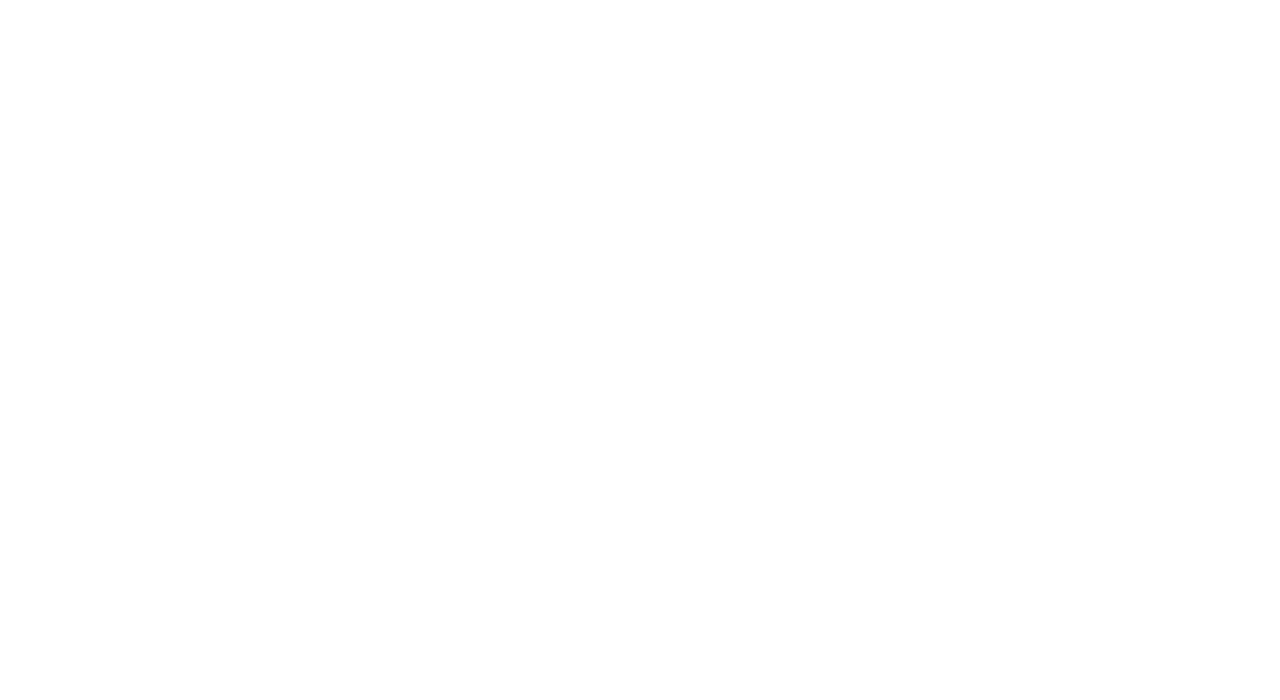
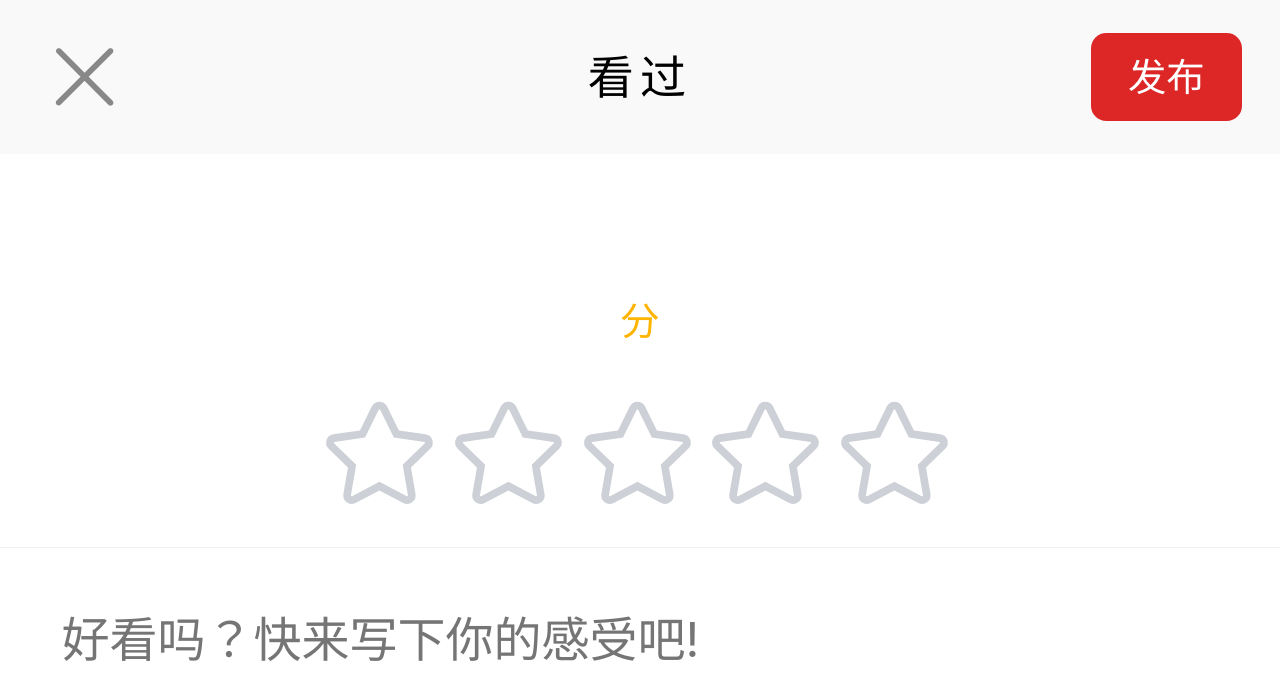
Before and after one commit to zjp693/cinemaTicketing, a Vue app in the folder phone/: page /#/comment_panel in a window 1280 px wide. Before the commit this address had no page. Shown: the top 700 px of the page. Built offline with nearby package versions, Linux system fonts and the light colour scheme; what vue3-hash-calendar would draw is missing.

Commit message:
update:参与评论样式

```diff
--- a/phone/src/components/MovieDetail/MovieDetail.vue
+++ b/phone/src/components/MovieDetail/MovieDetail.vue
@@ -242,7 +242,18 @@
     }
   });
 };
-
+//参与评论
+const watchedBtnHandle = () => {
+  //用户已登录
+  if (sessionStorage.getItem("user_id")) {
+    router.push({
+      path: "/comment_panel",
+      query: { movie_id: route.query.movie_id },
+    });
+  } else {
+    router.push("/login");
+  }
+};
 //#endregion
 </script>
 
--- /dev/null
+++ b/phone/src/components/MovieDetail/children/CommentPanel.vue
@@ -0,0 +1,117 @@
+<template>
+  <div id="comment-panel">
+    <div class="top">
+      <span class="icon-close" @click="router.go(-1)"></span>
+      <span class="title">看过</span>
+      <span class="btn" @click="commentBtnHandle">发布</span>
+    </div>
+    <div class="mark">
+      <span class="score"
+        ><span class="number">{{ score }}</span
+        >分</span
+      >
+      <span class="text">{{ handleScoreText }}</span>
+      <el-rate v-model="starValue" allow-half @change="changeScore" />
+    </div>
+    <textarea
+      class="comment-text"
+      placeholder="好看吗？快来写下你的感受吧!"
+      v-model="textarea"
+    >
+    </textarea>
+  </div>
+</template>
+
+<script setup>
+import { useRouter } from "vue-router";
+import { ref } from "vue";
+const router = useRouter();
+const textarea = ref("");
+const score = ref("");
+const starValue = ref(0);
+//发布
+const commentBtnHandle = () => {};
+//
+const changeScore = () => {};
+</script>
+
+<style lang="scss" scoped>
+#comment-panel {
+  width: 100%;
+  background-color: #fff;
+  font-size: 0.3125rem;
+  .top {
+    display: flex;
+    justify-content: center;
+    align-items: center;
+    height: 1rem;
+    background-color: #f9f9f9;
+    position: relative;
+    .icon-close {
+      position: absolute;
+      left: 0;
+      font-size: 0.6rem;
+      color: #888;
+      padding: 0.25rem;
+      font-weight: lighter;
+    }
+    .title {
+      font-size: 0.3rem;
+      letter-spacing: 0.04rem;
+    }
+    .btn {
+      position: absolute;
+      right: 0.25rem;
+      padding: 0.16rem 0.24rem;
+      background-color: #dd2727;
+      color: white;
+      border-radius: 0.1rem;
+      font-size: 0.25rem;
+    }
+  }
+  ::v-deep(.mark) {
+    width: 100%;
+    height: 100%;
+    padding: 0.25rem;
+    padding-bottom: 0.5rem;
+    box-sizing: border-box;
+    display: flex;
+    flex-flow: column;
+    justify-content: center;
+    align-items: center;
+    font-size: 0.25rem;
+    border-bottom: 0.0125rem solid #f1f1f1;
+    .score {
+      color: #ffb400;
+      padding: 0.25rem;
+      .number {
+        font-size: 0.8rem;
+      }
+    }
+    .text {
+      margin-bottom: 0.3rem;
+      color: #888;
+    }
+    .el-rate {
+      display: flex;
+      justify-content: center;
+      align-items: center;
+      i {
+        font-size: 0.8rem;
+      }
+    }
+  }
+  .comment-text {
+    font-size: 0.3125rem;
+    line-height: 0.4rem;
+    padding: 0.4rem;
+    text-align: justify;
+    width: 100%;
+    height: 6rem;
+    box-sizing: border-box;
+    border: none;
+    outline: none;
+    resize: none;
+  }
+}
+</style>
--- a/phone/src/router/index.js
+++ b/phone/src/router/index.js
@@ -18,7 +18,8 @@
 import modify_username from "../views/My/children/ModifyUserName";
 import modify_usersign from "../views/My/children/modify_usersign";
 import my_order from "../views/My/children/MyOrder";
-import  my_movie from "../views/My/children/MyMovie"
+import my_movie from "../views/My/children/MyMovie";
+import comment_panel from "../components/MovieDetail/children/CommentPanel";
 const routes = [
   {
     path: "/",
@@ -132,6 +133,12 @@
     name: "my_movie",
     component: my_movie,
   },
+  //电影评论
+  {
+    path: "/comment_panel",
+    name: "comment_panel",
+    component: comment_panel,
+  },
 ];
 
 const router = createRouter({
```
